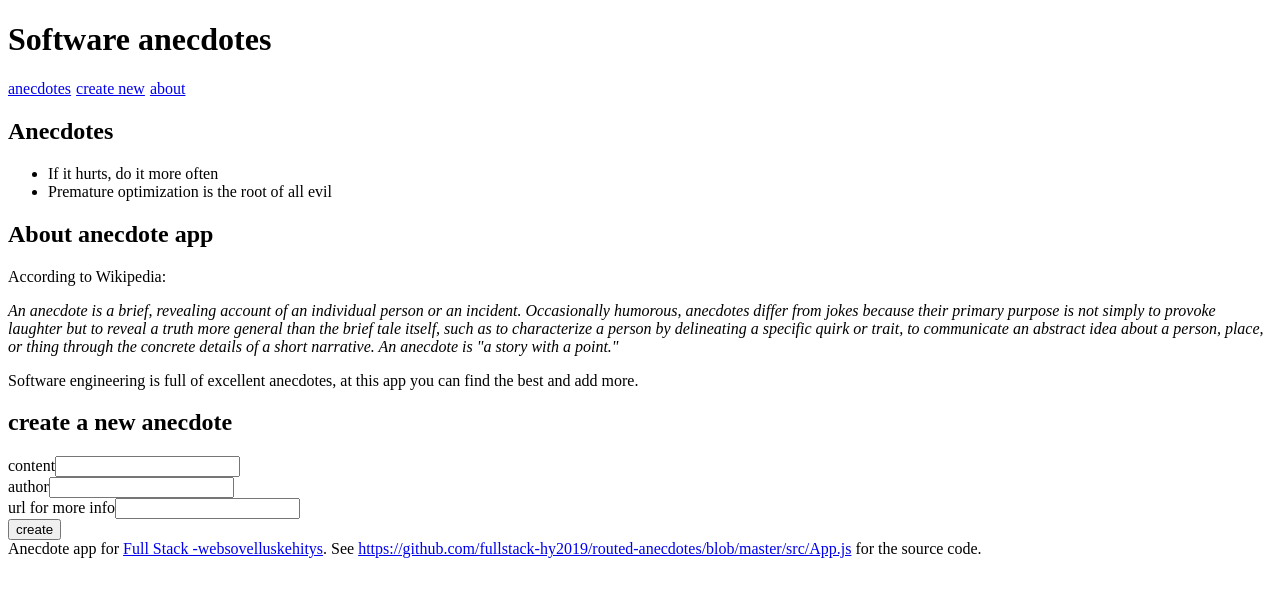
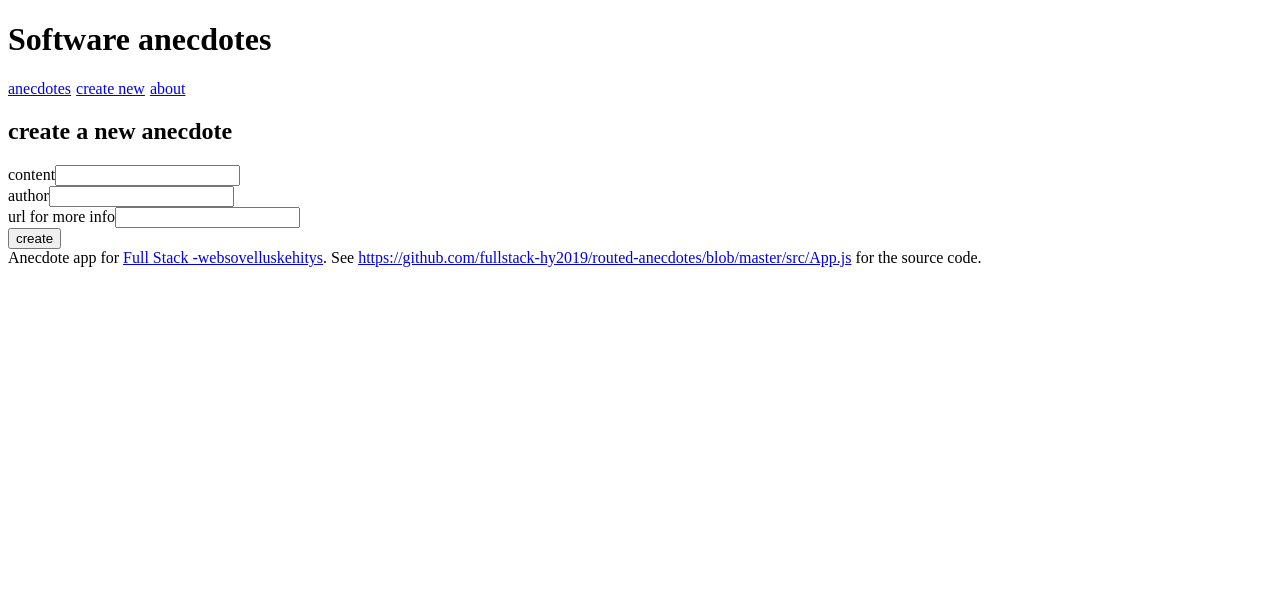
Before and after one commit to Santeriii/HYFS_tehtavat_osa7, a React (Create React App) app in the folder routed-anecdotes/: page /create in a window 1280 px wide. Shown: the top 596 px of the page. Built offline with nearby package versions, Linux system fonts and the light colour scheme; the HTML template or start-up script is replaced by a standard one.

Commit message:
tehtävä 7.1 valmis

```diff
--- a/routed-anecdotes/src/App.js
+++ b/routed-anecdotes/src/App.js
@@ -1,87 +1,13 @@
 import React, { useState } from 'react'
-
-const Menu = () => {
-  const padding = {
-    paddingRight: 5
-  }
-  return (
-    <div>
-      <a href='#' style={padding}>anecdotes</a>
-      <a href='#' style={padding}>create new</a>
-      <a href='#' style={padding}>about</a>
-    </div>
-  )
-}
-
-const AnecdoteList = ({ anecdotes }) => (
-  <div>
-    <h2>Anecdotes</h2>
-    <ul>
-      {anecdotes.map(anecdote => <li key={anecdote.id} >{anecdote.content}</li>)}
-    </ul>
-  </div>
-)
-
-const About = () => (
-  <div>
-    <h2>About anecdote app</h2>
-    <p>According to Wikipedia:</p>
-
-    <em>An anecdote is a brief, revealing account of an individual person or an incident.
-      Occasionally humorous, anecdotes differ from jokes because their primary purpose is not simply to provoke laughter but to reveal a truth more general than the brief tale itself,
-      such as to characterize a person by delineating a specific quirk or trait, to communicate an abstract idea about a person, place, or thing through the concrete details of a short narrative.
-      An anecdote is "a story with a point."</em>
-
-    <p>Software engineering is full of excellent anecdotes, at this app you can find the best and add more.</p>
-  </div>
-)
-
-const Footer = () => (
-  <div>
-    Anecdote app for <a href='https://courses.helsinki.fi/fi/tkt21009'>Full Stack -websovelluskehitys</a>.
-
-    See <a href='https://github.com/fullstack-hy/routed-anecdotes/blob/master/src/App.js'>https://github.com/fullstack-hy2019/routed-anecdotes/blob/master/src/App.js</a> for the source code.
-  </div>
-)
-
-const CreateNew = (props) => {
-  const [content, setContent] = useState('')
-  const [author, setAuthor] = useState('')
-  const [info, setInfo] = useState('')
-
-
-  const handleSubmit = (e) => {
-    e.preventDefault()
-    props.addNew({
-      content,
-      author,
-      info,
-      votes: 0
-    })
-  }
-
-  return (
-    <div>
-      <h2>create a new anecdote</h2>
-      <form onSubmit={handleSubmit}>
-        <div>
-          content
-          <input name='content' value={content} onChange={(e) => setContent(e.target.value)} />
-        </div>
-        <div>
-          author
-          <input name='author' value={author} onChange={(e) => setAuthor(e.target.value)} />
-        </div>
-        <div>
-          url for more info
-          <input name='info' value={info} onChange={(e)=> setInfo(e.target.value)} />
-        </div>
-        <button>create</button>
-      </form>
-    </div>
-  )
-
-}
+import Menu from './components/Menu'
+import AnecdoteList from './components/AnecdoteList'
+import About from './components/About'
+import CreateNew from './components/CreateNew'
+import Footer from './components/Footer'
+import {
+  BrowserRouter as Router,
+  Switch, Route, Link
+} from 'react-router-dom'
 
 const App = () => {
   const [anecdotes, setAnecdotes] = useState([
@@ -123,14 +49,22 @@
   }
 
   return (
-    <div>
+    <Router>
       <h1>Software anecdotes</h1>
       <Menu />
-      <AnecdoteList anecdotes={anecdotes} />
-      <About />
-      <CreateNew addNew={addNew} />
+      <Switch>
+        <Route path="/about">
+          <About />
+        </Route>
+        <Route path="/create">
+          <CreateNew addNew={addNew} />
+        </Route>
+        <Route path="/">
+          <AnecdoteList anecdotes={anecdotes} />
+        </Route>
+      </Switch>
       <Footer />
-    </div>
+    </Router>
   )
 }
 
--- /dev/null
+++ b/routed-anecdotes/src/components/About.js
@@ -0,0 +1,17 @@
+import React from 'react'
+
+const About = () => (
+    <div>
+      <h2>About anecdote app</h2>
+      <p>According to Wikipedia:</p>
+
+      <em>An anecdote is a brief, revealing account of an individual person or an incident.
+        Occasionally humorous, anecdotes differ from jokes because their primary purpose is not simply to provoke laughter but to reveal a truth more general than the brief tale itself,
+        such as to characterize a person by delineating a specific quirk or trait, to communicate an abstract idea about a person, place, or thing through the concrete details of a short narrative.
+        An anecdote is "a story with a point."</em>
+
+      <p>Software engineering is full of excellent anecdotes, at this app you can find the best and add more.</p>
+    </div>
+)
+
+export default About
--- /dev/null
+++ b/routed-anecdotes/src/components/AnecdoteList.js
@@ -0,0 +1,12 @@
+import React from 'react'
+
+const AnecdoteList = ({ anecdotes }) => (
+    <div>
+      <h2>Anecdotes</h2>
+      <ul>
+        {anecdotes.map(anecdote => <li key={anecdote.id} >{anecdote.content}</li>)}
+      </ul>
+    </div>
+)
+
+export default AnecdoteList
--- /dev/null
+++ b/routed-anecdotes/src/components/CreateNew.js
@@ -0,0 +1,42 @@
+import React, { useState } from 'react'
+
+const CreateNew = (props) => {
+    const [content, setContent] = useState('')
+    const [author, setAuthor] = useState('')
+    const [info, setInfo] = useState('')
+
+
+    const handleSubmit = (e) => {
+      e.preventDefault()
+      props.addNew({
+        content,
+        author,
+        info,
+        votes: 0
+      })
+    }
+
+    return (
+      <div>
+        <h2>create a new anecdote</h2>
+        <form onSubmit={handleSubmit}>
+          <div>
+            content
+            <input name='content' value={content} onChange={(e) => setContent(e.target.value)} />
+          </div>
+          <div>
+            author
+            <input name='author' value={author} onChange={(e) => setAuthor(e.target.value)} />
+          </div>
+          <div>
+            url for more info
+            <input name='info' value={info} onChange={(e)=> setInfo(e.target.value)} />
+          </div>
+          <button>create</button>
+        </form>
+      </div>
+    )
+
+}
+
+export default CreateNew
--- /dev/null
+++ b/routed-anecdotes/src/components/Footer.js
@@ -0,0 +1,11 @@
+import React from 'react'
+
+const Footer = () => (
+    <div>
+      Anecdote app for <a href='https://courses.helsinki.fi/fi/tkt21009'>Full Stack -websovelluskehitys</a>.
+
+      See <a href='https://github.com/fullstack-hy/routed-anecdotes/blob/master/src/App.js'>https://github.com/fullstack-hy2019/routed-anecdotes/blob/master/src/App.js</a> for the source code.
+    </div>
+)
+
+export default Footer
--- /dev/null
+++ b/routed-anecdotes/src/components/Menu.js
@@ -0,0 +1,17 @@
+import React from 'react'
+import { Link } from 'react-router-dom'
+
+const Menu = () => {
+    const padding = {
+      paddingRight: 5
+    }
+    return (
+      <div>
+        <Link style={padding} to="/">anecdotes</Link>
+        <Link style={padding} to="/create">create new</Link>
+        <Link style={padding} to="/about">about</Link>
+      </div>
+    )
+}
+
+export default Menu
```
Also changed, not shown: 1 other file (tests, documents, lock files or other folders).
